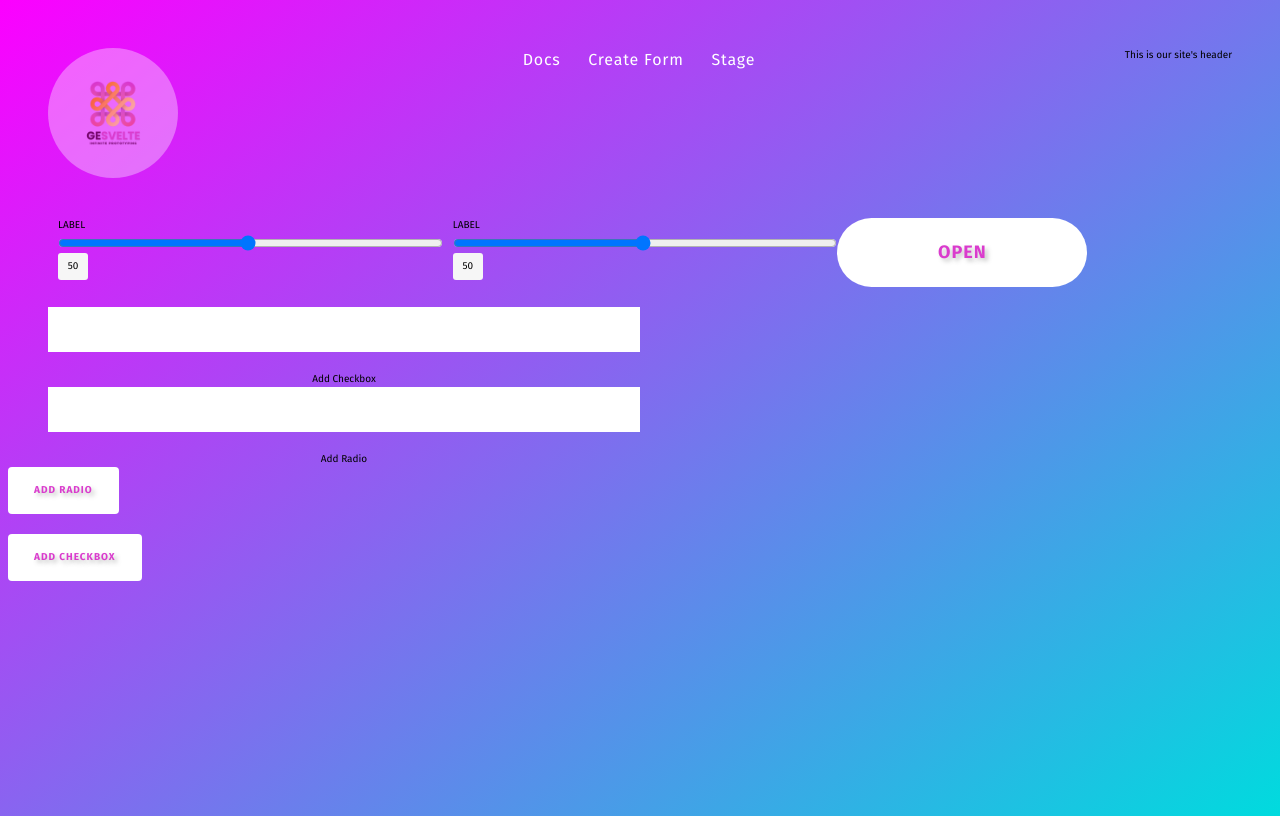
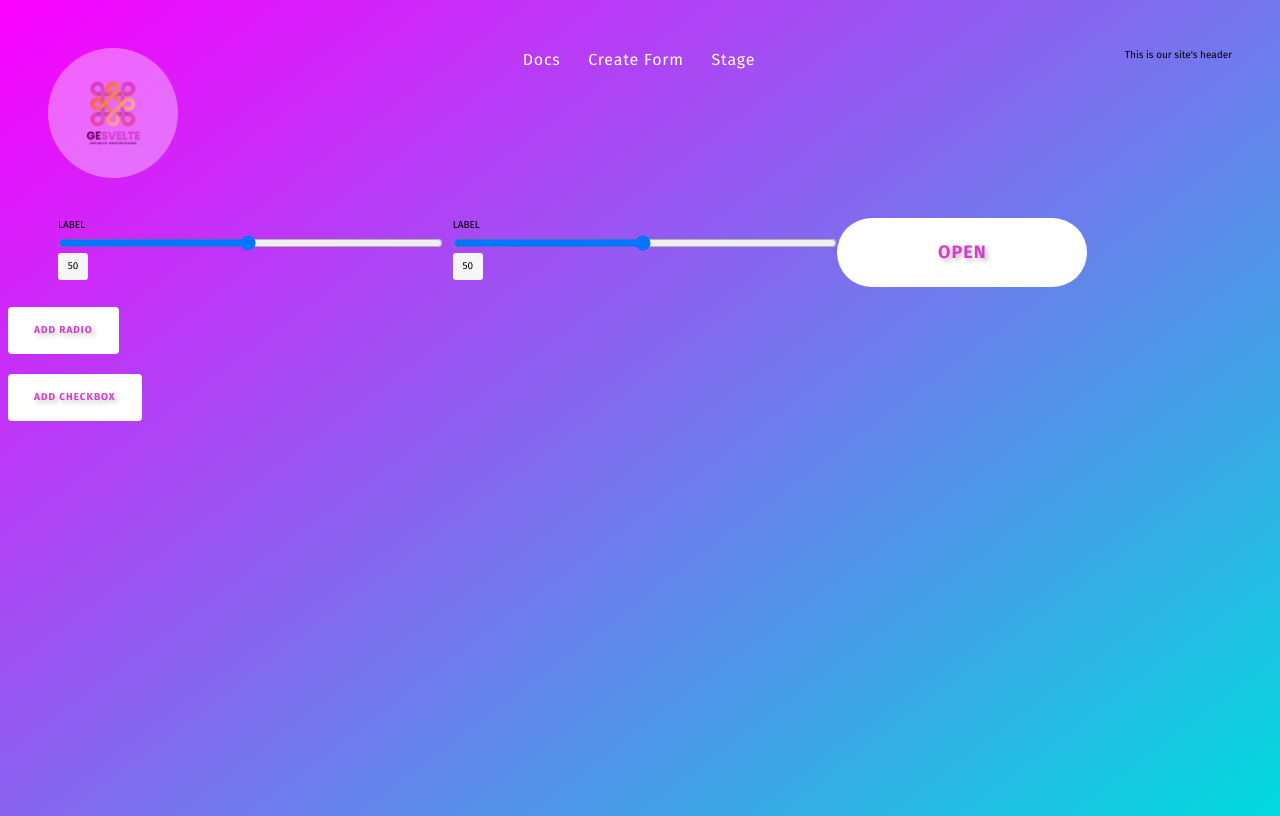
Before and after one commit to oslabs-beta/geSvelte, a SvelteKit app: page /stage in a window 1280 px wide. Built offline with nearby package versions, Linux system fonts and the light colour scheme.

Commit message:
Initial cleanup
Co-authored-by: Stefan Jordan <sjordan2010@gmail.com>
Co-authored-by: Johnny Howell <tsjohnnyh@gmail.com>
Co-authored-by: Ksenia <45905849+ksslv@users.noreply.github.com>
Co-authored-by: Umair Shafiq <soulofstorms@hotmail.com>

```diff
--- a/src/lib/stores/componentStores.ts
+++ b/src/lib/stores/componentStores.ts
@@ -12,13 +12,13 @@ export const componentStore = writable({
   return () => console.log('componentStore has no more subscribers')
 })
 
-export const radioTestStore = writable({
-  fields: []
-});
+// export const radioTestStore = writable({
+//   fields: []
+// });
 
-export const checkboxTestStore = writable({
-  fields: []
-});
+// export const checkboxTestStore = writable({
+//   fields: []
+// });
 
 function createCustomForm() {
   let id = 0;
--- a/src/routes/+layout.svelte
+++ b/src/routes/+layout.svelte
@@ -2,7 +2,7 @@
 	import Header from '$lib/ui/Header.svelte';
 	import RangeSlider from '$lib/components/base/RangeSlider.svelte';
 	import SlidingPanel from '$lib/components/SlidingPanel.svelte';
-	import '../lib/assets/styles.css';
+	import '$lib/assets/styles.css';
 	import { flyoutStore } from '$lib/flyoutPanel';
 	import type { FlyoutSettings } from '$lib/types';
 
--- a/src/routes/+page.svelte
+++ b/src/routes/+page.svelte
@@ -2,5 +2,5 @@
 	import Login from '$lib/components/Login.svelte';
 </script>
 
-<style lang="scss">
-</style>
+<!-- <style lang="scss">
+</style> -->
--- a/src/routes/create-form/+page.svelte
+++ b/src/routes/create-form/+page.svelte
@@ -14,6 +14,6 @@
  <Panel>
 	<Input labelClass="test" labelText={"Hello"} inputType={"text"} inputId={1} inputName={"Hello"} />
  </Panel>
-
+<!--
 <style lang="scss">
-</style>
+</style> -->
--- a/src/routes/stage/+page.svelte
+++ b/src/routes/stage/+page.svelte
@@ -5,7 +5,7 @@
   import Checkbox from "$lib/components/base/Checkbox.svelte";
   import Button from "$lib/components/base/Button.svelte";
   // import { componentStore } from "../../stores/componentStores";
-  import { radioTestStore, checkboxTestStore } from "$lib/stores/componentStores";
+  // import { radioTestStore, checkboxTestStore } from "$lib/stores/componentStores";
   import { customForm } from "$lib/stores/componentStores";
 	import { onMount, setContext } from "svelte";
   import { writable } from "svelte/store";
@@ -16,30 +16,30 @@
 
   // setContext('test', checkboxTestStore);
 
-  // should we add helper functions to a 'global' (not the right word) object?
-  const addCheckbox = (e) => {
-    const newStore = Object.assign({}, $checkboxTestStore);
-    // ts error: document.querySelector flags a 'may be null' error
-    // https://stackoverflow.com/questions/52491832/how-to-use-document-getelementbyid-method-in-typescript
-    const newCheckboxField = testSubmit;
-    newStore.fields.push({value: newCheckboxField.value, checked: false});
-    newCheckboxField.value = '';
-    $checkboxTestStore = newStore;
-  };
+  // // should we add helper functions to a 'global' (not the right word) object?
+  // const addCheckbox = (e) => {
+  //   const newStore = Object.assign({}, $checkboxTestStore);
+  //   // ts error: document.querySelector flags a 'may be null' error
+  //   // https://stackoverflow.com/questions/52491832/how-to-use-document-getelementbyid-method-in-typescript
+  //   const newCheckboxField = testSubmit;
+  //   newStore.fields.push({value: newCheckboxField.value, checked: false});
+  //   newCheckboxField.value = '';
+  //   $checkboxTestStore = newStore;
+  // };
 
-  const addRadio = (e) => {
-    const newStore = Object.assign({}, $radioTestStore);
-    // ts error: document.querySelector flags a 'may be null' error
-    // https://stackoverflow.com/questions/52491832/how-to-use-document-getelementbyid-method-in-typescript
-    const newRadio = testRadio;
-    console.log(newRadio.value)
-    newStore.fields.push({value: newRadio.value, label: newRadio.value});
-    newRadio.value = '';
-    $radioTestStore = newStore;
-  };
+  // const addRadio = (e) => {
+  //   const newStore = Object.assign({}, $radioTestStore);
+  //   // ts error: document.querySelector flags a 'may be null' error
+  //   // https://stackoverflow.com/questions/52491832/how-to-use-document-getelementbyid-method-in-typescript
+  //   const newRadio = testRadio;
+  //   console.log(newRadio.value)
+  //   newStore.fields.push({value: newRadio.value, label: newRadio.value});
+  //   newRadio.value = '';
+  //   $radioTestStore = newStore;
+  // };
 
 </script>
-<div class="ges-row">
+<!-- <div class="ges-row">
   <div class="col-2">
     <Checkbox fields={$checkboxTestStore.fields} name="test" />
 
@@ -55,7 +55,7 @@
       <button type="submit">Add Radio</button>
     </form>
   </div>
-</div>
+</div> -->
 
 <div>
   <!-- {Object.keys($customForm)} -->
```
